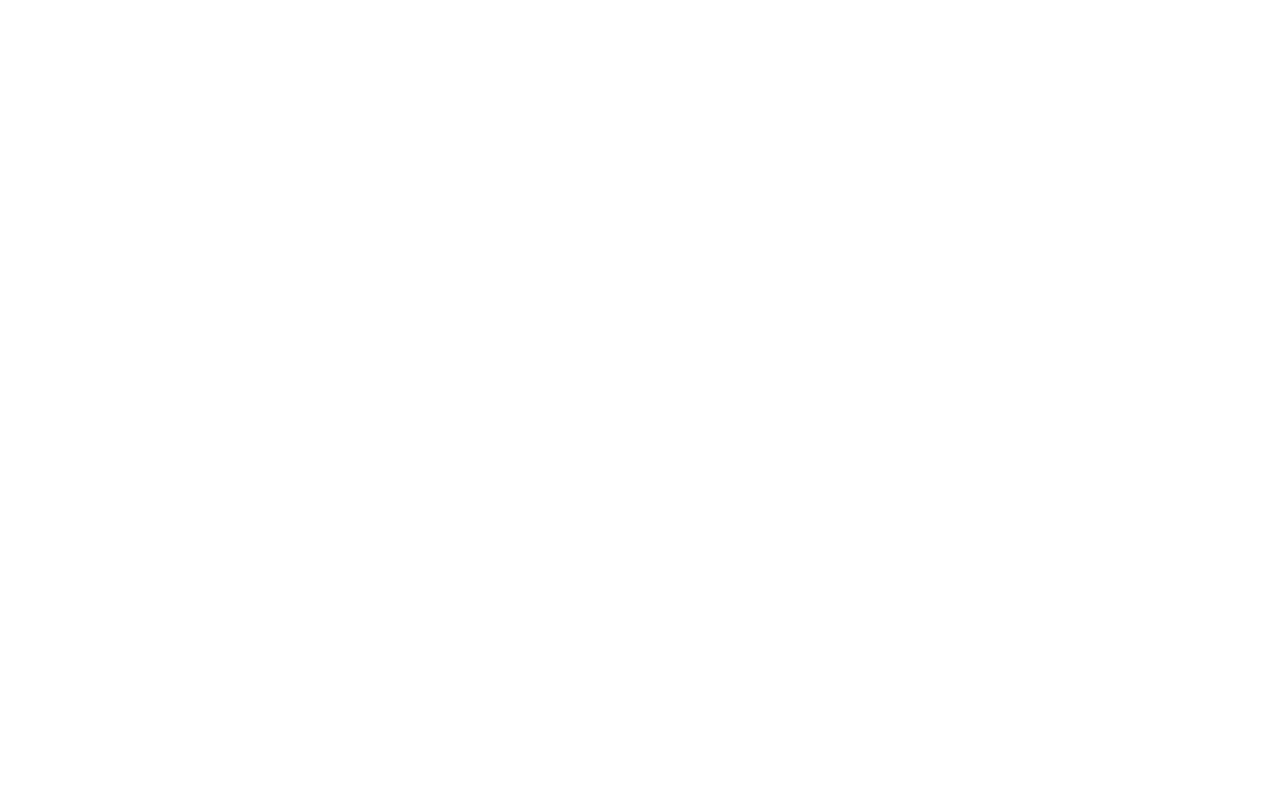
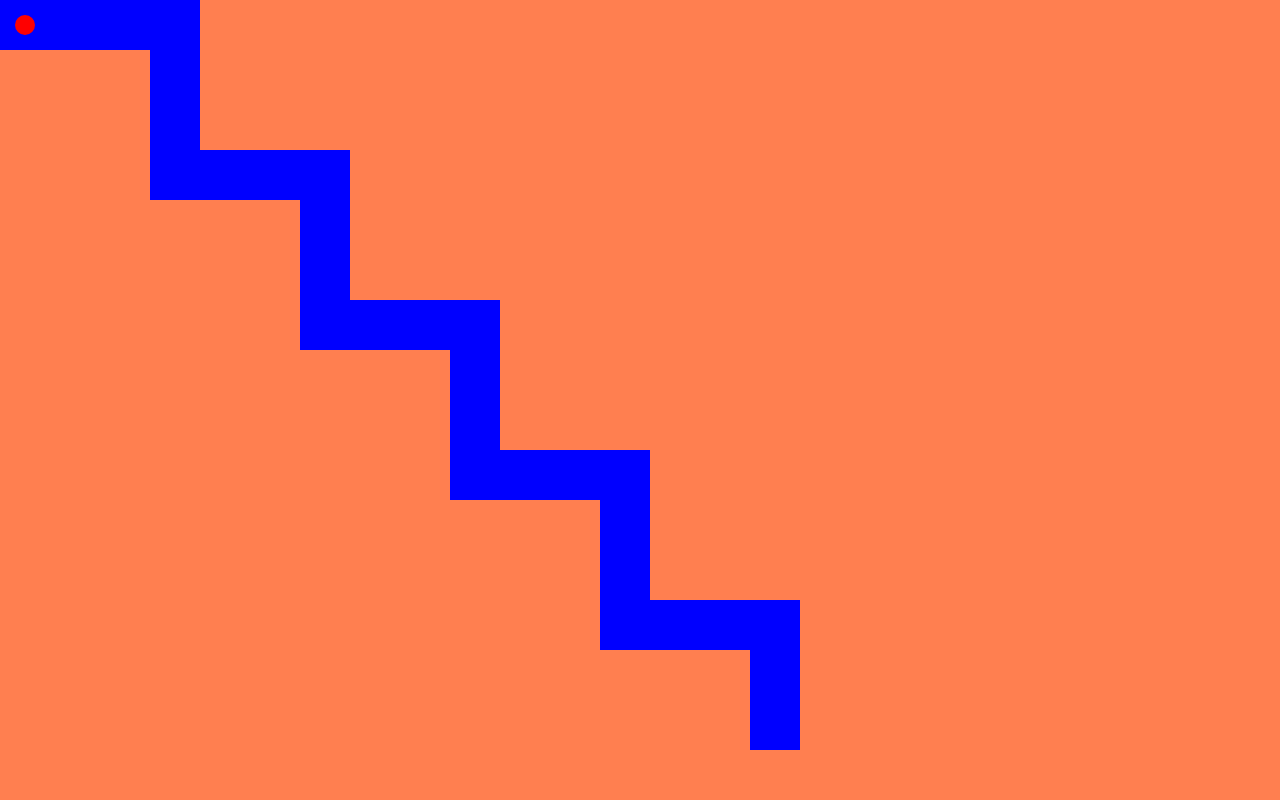
Before and after one commit to SalahSoussou/zigzag, a plain HTML site: page index.html in a window 1280 px wide. Drawn offline with Linux system fonts and the light colour scheme.

Commit message:
refactor: update canvas dimensions and add player and rectangle classes

```diff
--- a/index.html
+++ b/index.html
@@ -7,7 +7,7 @@
     <link rel="stylesheet" href="style.css">
 </head>
 <body>
-    <canvas id="cnv" width="800" height="600"></canvas>
+    <canvas id="cnv"></canvas>
     <script src="main.js"></script>
 </body>
 </html>
--- a/main.js
+++ b/main.js
@@ -1,6 +1,76 @@
-    const cnv = document.getElementById('cnv');
-    const ctx = cnv.getContext('2d');
+const cnv = document.getElementById('cnv');
+const ctx = cnv.getContext('2d');
+
 
 
 cnv.width = window.innerWidth;
 cnv.height = window.innerHeight;
+
+
+class Rectangle {
+    constructor(x, y, width, height) {
+        this.x = x;
+        this.y = y;
+        this.width = width;
+        this.height = height;
+    }
+
+    draw(ctx) {
+        ctx.fillStyle = 'blue';
+        ctx.fillRect(this.x, this.y, this.width, this.height);
+    }
+}
+
+class Player {
+    constructor(x, y, radius) {
+        this.x = x;
+        this.y = y;
+        this.radius = radius;
+    }
+
+    draw(ctx) {
+        ctx.fillStyle = 'red';
+        ctx.beginPath();
+        ctx.arc(this.x, this.y, this.radius, 0, 2 * Math.PI);
+        ctx.fill();
+    }
+}
+
+const shortSide = 50,
+    longSide = 150,
+    N = 10;
+
+let x = 0,
+    y = 0;
+
+const rectangles = [];
+
+const player = new Player(
+shortSide/2, shortSide/2, shortSide*0.2
+)
+
+
+for (let i = 0; i < N; i++) {
+    if(i % 2 === 0) {
+        const [width, height] = [longSide, shortSide];
+        rectangles.push(new Rectangle(x, y, width, height));
+        x += width;
+    }else {
+        const [width, height] = [shortSide, longSide];
+        rectangles.push(new Rectangle(x, y, width, height));
+        y += height;
+    }
+}
+
+let isOnTrack = false;
+
+for (let i = 0; i < rectangles.length; i++) {
+    const rectangle = rectangles[i];
+    if(player.x > rectangle.x && player.x < rectangle.x + rectangle.width && player.y > rectangle.y && player.y < rectangle.y + rectangle.height) {
+        isOnTrack = true;
+        console.log('is on track');
+    }
+}
+
+rectangles.forEach(rectangle => rectangle.draw(ctx));
+player.draw(ctx);
--- a/style.css
+++ b/style.css
@@ -4,3 +4,7 @@
     box-sizing: border-box;
     overflow: hidden;
 }
+
+#cnv{
+    background-color: coral;
+}
```
